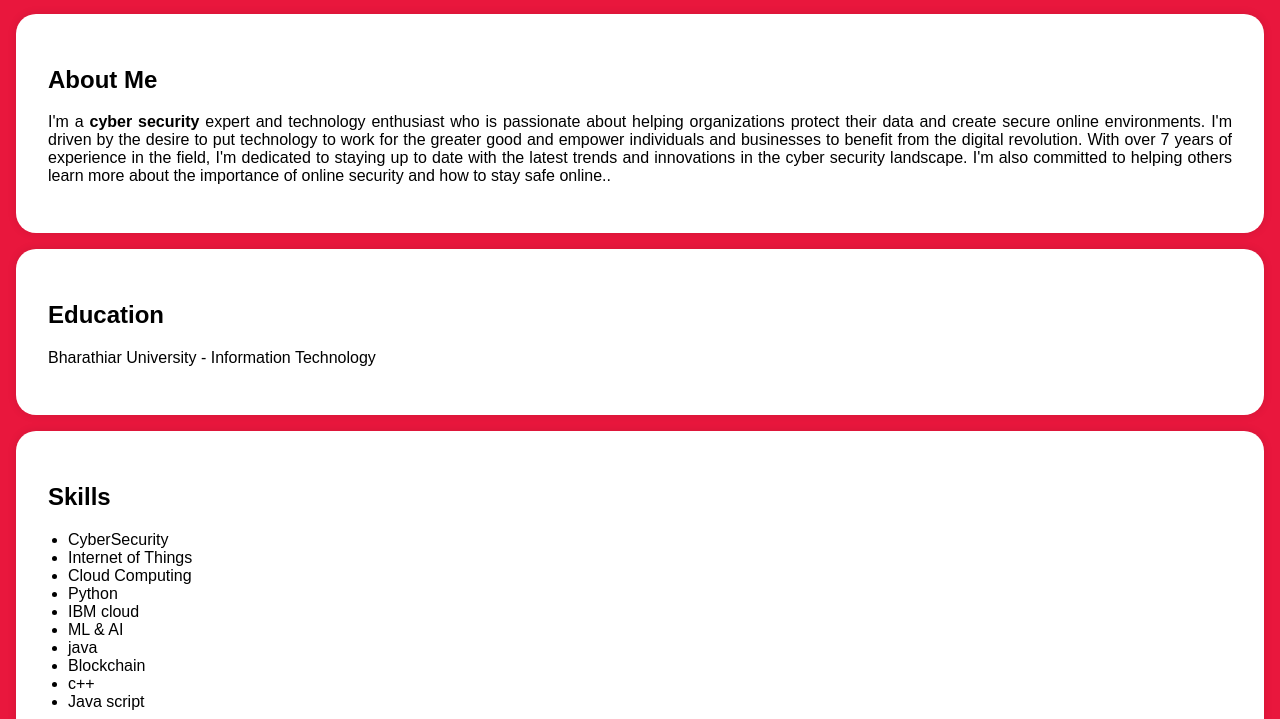
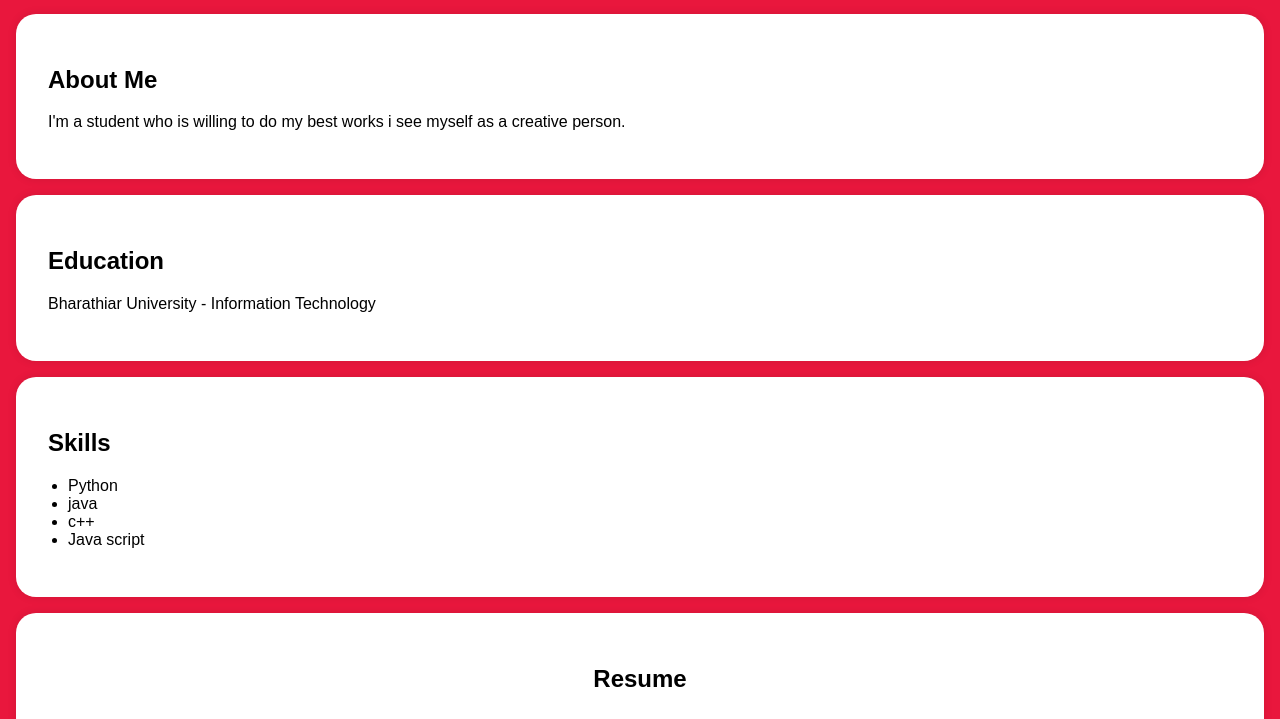
Before and after one commit to Selvadharshini2005/Digital-portfolio, a plain HTML site: page index.html in a window 1280 px wide. Shown: the part 233-952 px from the top of the page. Drawn offline with Linux system fonts and the light colour scheme.

Commit message:
Update index.html

```diff
--- a/index.html
+++ b/index.html
@@ -115,7 +115,7 @@
     <section id="about">
         <div class="section-content">
             <h2>About Me</h2>
-            <p>I'm a <b>cyber security </b>expert and technology enthusiast who is passionate about helping organizations protect their data and create secure online environments. I'm driven by the desire to put technology to work for the greater good and empower individuals and businesses to benefit from the digital revolution. With over 7 years of experience in the field, I'm dedicated to staying up to date with the latest trends and innovations in the cyber security landscape. I'm also committed to helping others learn more about the importance of online security and how to stay safe online..</p>
+            <p>I'm a student who is willing to do my best works i see myself as a creative person.</p>
         </div>
     </section>
 
@@ -132,14 +132,8 @@
         <div class="section-content">
             <h2>Skills</h2>
             <ul>
-                <li>CyberSecurity</li>
-                <li>Internet of Things</li>
-                <li>Cloud Computing</li>
                 <li>Python</li>
-                <li>IBM cloud</li>
-                <li>ML & AI</li>
                 <li>java</li>
-                <li>Blockchain</li>
                 <li>c++</li>
                 <li>Java script</li>
             </ul>
```
